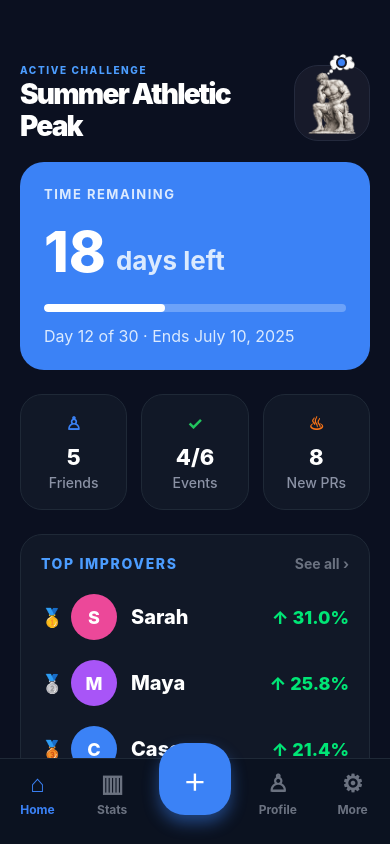
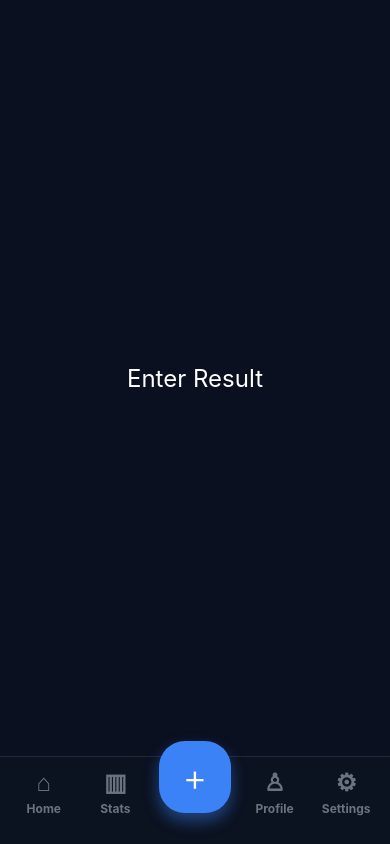
Before and after one commit to cmk042/peak-week, a React Native app: screen /Add in a window 390 px wide. Built offline with nearby package versions, Linux system fonts and the light colour scheme.

Commit message:
Reworked Navigation Bar, added placeholder screens

```diff
--- a/App.tsx
+++ b/App.tsx
@@ -1,6 +1,36 @@
-import { StatusBar } from "expo-status-bar";
+import { StyleSheet, View } from "react-native";
+import { NavigationContainer } from "@react-navigation/native";
+import { createBottomTabNavigator } from "@react-navigation/bottom-tabs";
+
 import Home from "./src/screens/Home";
+import Stats from "./src/screens/Stats";
+import EnterResult from "./src/screens/EnterResult";
+import Profile from "./src/screens/Profile";
+import Settings from "./src/screens/Settings";
+import BottomNav from "./src/components/BottomNav";
+
+const Tab = createBottomTabNavigator();
 
 export default function App() {
-  return <Home />;
+  return (
+    <NavigationContainer>
+      <Tab.Navigator
+        tabBar={(props) => <BottomNav {...props} />}
+        screenOptions={{ headerShown: false }}
+      >
+        <Tab.Screen name="Home" component={Home} />
+        <Tab.Screen name="Stats" component={Stats} />
+        <Tab.Screen name="Add" component={EnterResult} />
+        <Tab.Screen name="Profile" component={Profile} />
+        <Tab.Screen name="Settings" component={Settings} />
+      </Tab.Navigator>
+    </NavigationContainer>
+  );
 }
+
+const styles = StyleSheet.create({
+  root: {
+    flex: 1,
+    backgroundColor: "#0B1020",
+  },
+});
--- a/package.json
+++ b/package.json
@@ -9,10 +9,14 @@
     "web": "expo start --web"
   },
   "dependencies": {
+    "@react-navigation/bottom-tabs": "^7.18.3",
+    "@react-navigation/native": "^7.3.4",
     "expo": "~54.0.34",
     "expo-status-bar": "~3.0.9",
     "react": "19.1.0",
-    "react-native": "0.81.5"
+    "react-native": "0.81.5",
+    "react-native-safe-area-context": "~5.6.0",
+    "react-native-screens": "~4.16.0"
   },
   "devDependencies": {
     "@types/react": "~19.1.0",
--- a/src/components/BottomNav.tsx
+++ b/src/components/BottomNav.tsx
@@ -1,43 +1,52 @@
+import { BottomTabBarProps } from "@react-navigation/bottom-tabs";
 import { Pressable, StyleSheet, Text, View } from "react-native";
 
-type NavItem = {
-  label: string;
-  icon: string;
-  active?: boolean;
+const icons: Record<string, string> = {
+  Home: "⌂",
+  Stats: "▥",
+  Add: "+",
+  Profile: "♙",
+  Settings: "⚙",
 };
 
-const navItems: NavItem[] = [
-  { label: "Home", icon: "⌂", active: true },
-  { label: "Stats", icon: "▥" },
-  { label: "Add", icon: "+" },
-  { label: "Profile", icon: "♙" },
-  { label: "More", icon: "⚙" },
-];
-
-export default function BottomNav() {
+export default function BottomNav({ state, navigation }: BottomTabBarProps) {
   return (
     <View style={styles.wrapper}>
-      {navItems.map((item) => {
-        const isAdd = item.label === "Add";
+      {state.routes.map((route, index) => {
+        const isFocused = state.index === index;
+        const isAdd = route.name === "Add";
+
+        const onPress = () => {
+          const event = navigation.emit({
+            type: "tabPress",
+            target: route.key,
+            canPreventDefault: true,
+          });
+
+          if (!isFocused && !event.defaultPrevented) {
+            navigation.navigate(route.name);
+          }
+        };
 
         return (
           <Pressable
-            key={item.label}
+            key={route.key}
+            onPress={onPress}
             style={[styles.item, isAdd && styles.addButton]}
           >
             <Text
               style={[
                 styles.icon,
-                item.active && styles.activeText,
+                isFocused && styles.activeText,
                 isAdd && styles.addIcon,
               ]}
             >
-              {item.icon}
+              {icons[route.name]}
             </Text>
 
             {!isAdd && (
-              <Text style={[styles.label, item.active && styles.activeText]}>
-                {item.label}
+              <Text style={[styles.label, isFocused && styles.activeText]}>
+                {route.name}
               </Text>
             )}
           </Pressable>
@@ -49,11 +58,7 @@ export default function BottomNav() {
 
 const styles = StyleSheet.create({
   wrapper: {
-    position: "absolute",
-    left: 0,
-    right: 0,
-    bottom: 0,
-    height: 86,
+    height: 88,
     backgroundColor: "#0B1220",
     borderTopWidth: 1,
     borderTopColor: "#1F2937",
@@ -61,6 +66,7 @@ const styles = StyleSheet.create({
     alignItems: "center",
     justifyContent: "space-around",
     paddingBottom: 18,
+    paddingHorizontal: 8,
   },
   item: {
     alignItems: "center",
@@ -86,11 +92,13 @@ const styles = StyleSheet.create({
     height: 72,
     borderRadius: 26,
     backgroundColor: "#3B82F6",
-    marginBottom: 28,
+    marginBottom: 30,
     shadowColor: "#3B82F6",
     shadowOpacity: 0.45,
     shadowRadius: 16,
     shadowOffset: { width: 0, height: 8 },
+    alignItems: "center",
+    justifyContent: "center",
   },
   addIcon: {
     color: "white",
--- /dev/null
+++ b/src/screens/EnterResult.tsx
@@ -0,0 +1,16 @@
+import { ScrollView, StyleSheet, View, Text } from "react-native";
+
+export default function EnterResult() {
+  return (
+    <View
+      style={{
+        flex: 1,
+        backgroundColor: "#0B1020",
+        alignItems: "center",
+        justifyContent: "center",
+      }}
+    >
+      <Text style={{ color: "white", fontSize: 24 }}>Enter Result</Text>
+    </View>
+  );
+}
--- a/src/screens/Home.tsx
+++ b/src/screens/Home.tsx
@@ -8,7 +8,6 @@ import BottomNav from "../components/BottomNav";
 
 export default function Home() {
   return (
-    <View style={styles.root}>
     <ScrollView
       style={styles.screen}
       contentContainerStyle={styles.content}
@@ -33,8 +32,6 @@ export default function Home() {
 
       <ActivityBoard activities={mockActivities} />
     </ScrollView>
-      <BottomNav />
-    </View>
   );
 }
 
--- /dev/null
+++ b/src/screens/Profile.tsx
@@ -0,0 +1,16 @@
+import { ScrollView, StyleSheet, View, Text } from "react-native";
+
+export default function Profile() {
+  return (
+    <View
+      style={{
+        flex: 1,
+        backgroundColor: "#0B1020",
+        alignItems: "center",
+        justifyContent: "center",
+      }}
+    >
+      <Text style={{ color: "white", fontSize: 24 }}>Profile</Text>
+    </View>
+  );
+}
--- /dev/null
+++ b/src/screens/Settings.tsx
@@ -0,0 +1,16 @@
+import { ScrollView, StyleSheet, View, Text } from "react-native";
+
+export default function Settings() {
+  return (
+    <View
+      style={{
+        flex: 1,
+        backgroundColor: "#0B1020",
+        alignItems: "center",
+        justifyContent: "center",
+      }}
+    >
+      <Text style={{ color: "white", fontSize: 24 }}>Settings</Text>
+    </View>
+  );
+}
--- /dev/null
+++ b/src/screens/Stats.tsx
@@ -0,0 +1,16 @@
+import { ScrollView, StyleSheet, View, Text } from "react-native";
+
+export default function Stats() {
+  return (
+    <View
+      style={{
+        flex: 1,
+        backgroundColor: "#0B1020",
+        alignItems: "center",
+        justifyContent: "center",
+      }}
+    >
+      <Text style={{ color: "white", fontSize: 24 }}>Stats</Text>
+    </View>
+  );
+}
```
Also changed, not shown: 1 other file (tests, documents, lock files or other folders). Lines whose indentation alone changed are shown as unchanged.
